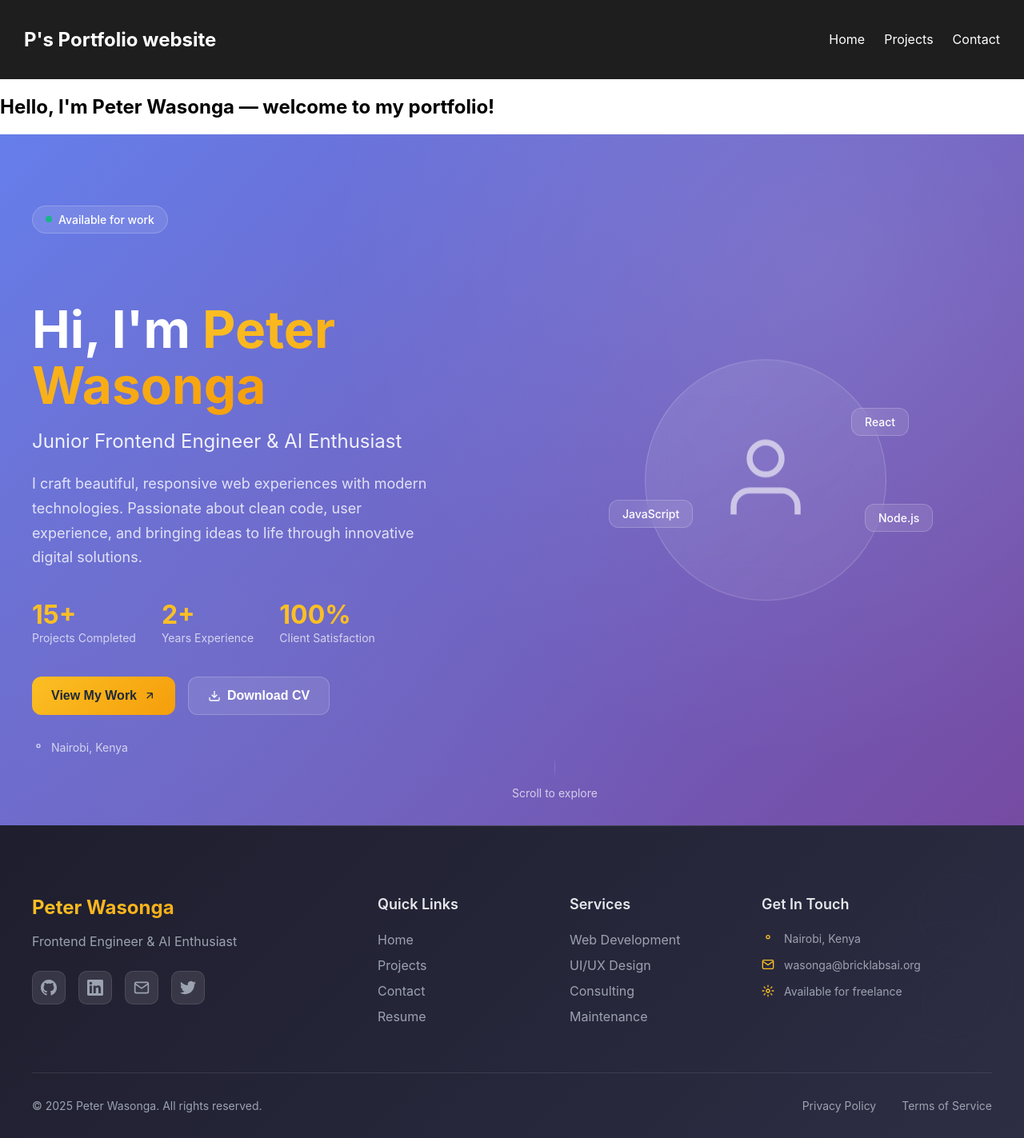
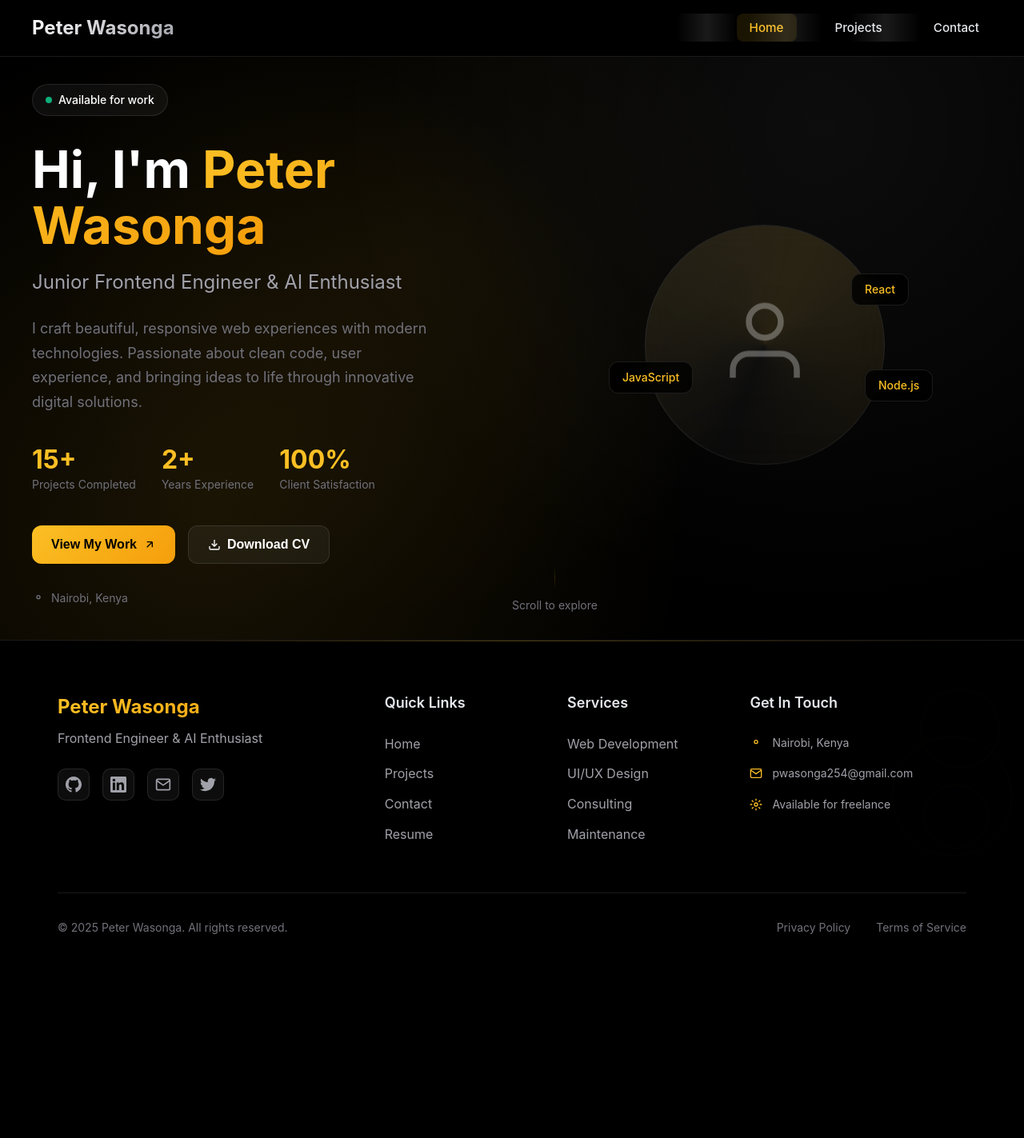
Before and after one commit to Truepele001/portfolio-site, a React (Create React App) app: page / in a window 1280 px wide. Shown: the whole page at 80% size. After the commit the page ends 1204 px from the top, so only its background shows below. Built offline with nearby package versions, Linux system fonts and the light colour scheme.

Commit message:
Black Theme Portfolio with Working Links

```diff
--- a/public/index.html
+++ b/public/index.html
@@ -7,37 +7,41 @@
     <meta name="theme-color" content="#000000" />
     <meta
       name="description"
-      content="Web site created using create-react-app"
+      content="Peter Wasonga - Junior Frontend Engineer & AI Enthusiast. Crafting beautiful, responsive web experiences with modern technologies."
     />
+    <meta name="keywords" content="Peter Wasonga, Frontend Engineer, React Developer, JavaScript, Web Development, AI Enthusiast, Portfolio" />
+    <meta name="author" content="Peter Wasonga" />
+
+    <!-- Open Graph / Facebook -->
+    <meta property="og:type" content="website" />
+    <meta property="og:url" content="https://peterwasonga.dev/" />
+    <meta property="og:title" content="Peter Wasonga - Frontend Engineer & AI Enthusiast" />
+    <meta property="og:description" content="Crafting beautiful, responsive web experiences with modern technologies." />
+
+    <!-- Twitter -->
+    <meta property="twitter:card" content="summary_large_image" />
+    <meta property="twitter:url" content="https://peterwasonga.dev/" />
+    <meta property="twitter:title" content="Peter Wasonga - Frontend Engineer & AI Enthusiast" />
+    <meta property="twitter:description" content="Crafting beautiful, responsive web experiences with modern technologies." />
+
     <link rel="apple-touch-icon" href="%PUBLIC_URL%/logo192.png" />
-    <!--
-      manifest.json provides metadata used when your web app is installed on a
-      user's mobile device or desktop. See https://developers.google.com/web/fundamentals/web-app-manifest/
-    -->
     <link rel="manifest" href="%PUBLIC_URL%/manifest.json" />
-    <!--
-      Notice the use of %PUBLIC_URL% in the tags above.
-      It will be replaced with the URL of the `public` folder during the build.
-      Only files inside the `public` folder can be referenced from the HTML.
 
-      Unlike "/favicon.ico" or "favicon.ico", "%PUBLIC_URL%/favicon.ico" will
-      work correctly both with client-side routing and a non-root public URL.
-      Learn how to configure a non-root public URL by running `npm run build`.
-    -->
-    <title>React App</title>
+    <!-- Google Fonts -->
+    <link rel="preconnect" href="https://fonts.googleapis.com">
+    <link rel="preconnect" href="https://fonts.gstatic.com" crossorigin>
+    <link href="https://fonts.googleapis.com/css2?family=Inter:wght@300;400;500;600;700;800;900&display=swap" rel="stylesheet">
+
+    <title>Peter Wasonga - Frontend Engineer & AI Enthusiast</title>
+
+    <style>
+      body {
+        font-family: 'Inter', -apple-system, BlinkMacSystemFont, 'Segoe UI', 'Roboto', 'Oxygen', 'Ubuntu', 'Cantarell', 'Fira Sans', 'Droid Sans', 'Helvetica Neue', sans-serif;
+      }
+    </style>
   </head>
   <body>
     <noscript>You need to enable JavaScript to run this app.</noscript>
     <div id="root"></div>
-    <!--
-      This HTML file is a template.
-      If you open it directly in the browser, you will see an empty page.
-
-      You can add webfonts, meta tags, or analytics to this file.
-      The build step will place the bundled scripts into the <body> tag.
-
-      To begin the development, run `npm start` or `yarn start`.
-      To create a production bundle, use `npm run build` or `yarn build`.
-    -->
   </body>
 </html>
--- a/src/components/Footer.css
+++ b/src/components/Footer.css
@@ -1,8 +1,9 @@
 .footer {
-  background: linear-gradient(135deg, #1e1e2e 0%, #2d2d44 100%);
+  background: #000000;
   color: white;
   position: relative;
   overflow: hidden;
+  border-top: 1px solid rgba(255, 255, 255, 0.1);
 }
 
 .footer::before {
@@ -12,7 +13,7 @@
   left: 0;
   right: 0;
   height: 1px;
-  background: linear-gradient(90deg, transparent, rgba(255, 255, 255, 0.2), transparent);
+  background: linear-gradient(90deg, transparent, rgba(251, 191, 36, 0.3), transparent);
 }
 
 .footer-container {
@@ -48,7 +49,7 @@
 }
 
 .footer-section p {
-  color: #9ca3af;
+  color: #a1a1aa;
   line-height: 1.6;
   margin-bottom: 1.5rem;
 }
@@ -64,19 +65,38 @@
   justify-content: center;
   width: 40px;
   height: 40px;
-  background: rgba(255, 255, 255, 0.1);
+  background: rgba(255, 255, 255, 0.05);
   border-radius: 10px;
-  color: #9ca3af;
+  color: #a1a1aa;
   transition: all 0.3s ease;
   backdrop-filter: blur(10px);
   border: 1px solid rgba(255, 255, 255, 0.1);
+  text-decoration: none;
+  position: relative;
+  overflow: hidden;
+}
+
+.social-link::before {
+  content: '';
+  position: absolute;
+  top: 0;
+  left: -100%;
+  width: 100%;
+  height: 100%;
+  background: linear-gradient(90deg, transparent, rgba(251, 191, 36, 0.2), transparent);
+  transition: left 0.5s ease;
+}
+
+.social-link:hover::before {
+  left: 100%;
 }
 
 .social-link:hover {
-  background: rgba(251, 191, 36, 0.2);
+  background: rgba(251, 191, 36, 0.1);
   color: #fbbf24;
   transform: translateY(-2px);
   box-shadow: 0 8px 25px rgba(251, 191, 36, 0.2);
+  border-color: rgba(251, 191, 36, 0.3);
 }
 
 .footer-links {
@@ -90,7 +110,7 @@
 }
 
 .footer-links a {
-  color: #9ca3af;
+  color: #a1a1aa;
   text-decoration: none;
   transition: all 0.3s ease;
   position: relative;
@@ -127,7 +147,7 @@
   display: flex;
   align-items: center;
   gap: 0.75rem;
-  color: #9ca3af;
+  color: #a1a1aa;
   font-size: 0.875rem;
 }
 
@@ -150,7 +170,7 @@
 }
 
 .footer-bottom p {
-  color: #9ca3af;
+  color: #71717a;
   margin: 0;
   font-size: 0.875rem;
 }
@@ -161,7 +181,7 @@
 }
 
 .footer-bottom-links a {
-  color: #9ca3af;
+  color: #71717a;
   text-decoration: none;
   font-size: 0.875rem;
   transition: color 0.3s ease;
@@ -183,7 +203,7 @@
 
 .decoration-circle {
   position: absolute;
-  border: 1px solid rgba(255, 255, 255, 0.2);
+  border: 1px solid rgba(251, 191, 36, 0.2);
   border-radius: 50%;
   animation: rotate 20s linear infinite;
 }
--- a/src/components/Footer.js
+++ b/src/components/Footer.js
@@ -14,23 +14,23 @@
               <p>Frontend Engineer & AI Enthusiast</p>
             </div>
             <div className="footer-social">
-              <a href="https://github.com/yourusername" target="_blank" rel="noopener noreferrer" className="social-link">
+              <a href="https://github.com/Truepele001" target="_blank" rel="noopener noreferrer" className="social-link">
                 <svg width="20" height="20" viewBox="0 0 24 24" fill="currentColor">
                   <path d="M12 0C5.374 0 0 5.373 0 12 0 17.302 3.438 21.8 8.207 23.387c.599.111.793-.261.793-.577v-2.234c-3.338.726-4.033-1.416-4.033-1.416-.546-1.387-1.333-1.756-1.333-1.756-1.089-.745.083-.729.083-.729 1.205.084 1.839 1.237 1.839 1.237 1.07 1.834 2.807 1.304 3.492.997.107-.775.418-1.305.762-1.604-2.665-.305-5.467-1.334-5.467-5.931 0-1.311.469-2.381 1.236-3.221-.124-.303-.535-1.524.117-3.176 0 0 1.008-.322 3.301 1.23A11.509 11.509 0 0112 5.803c1.02.005 2.047.138 3.006.404 2.291-1.552 3.297-1.23 3.297-1.23.653 1.653.242 2.874.118 3.176.77.84 1.235 1.911 1.235 3.221 0 4.609-2.807 5.624-5.479 5.921.43.372.823 1.102.823 2.222v3.293c0 .319.192.694.801.576C20.566 21.797 24 17.3 24 12c0-6.627-5.373-12-12-12z"/>
                 </svg>
               </a>
-              <a href="https://linkedin.com/in/yourusername" target="_blank" rel="noopener noreferrer" className="social-link">
+              <a href="https://www.linkedin.com/in/peterwasonga" target="_blank" rel="noopener noreferrer" className="social-link">
                 <svg width="20" height="20" viewBox="0 0 24 24" fill="currentColor">
                   <path d="M20.447 20.452h-3.554v-5.569c0-1.328-.027-3.037-1.852-3.037-1.853 0-2.136 1.445-2.136 2.939v5.667H9.351V9h3.414v1.561h.046c.477-.9 1.637-1.85 3.37-1.85 3.601 0 4.267 2.37 4.267 5.455v6.286zM5.337 7.433c-1.144 0-2.063-.926-2.063-2.065 0-1.138.92-2.063 2.063-2.063 1.14 0 2.064.925 2.064 2.063 0 1.139-.925 2.065-2.064 2.065zm1.782 13.019H3.555V9h3.564v11.452zM22.225 0H1.771C.792 0 0 .774 0 1.729v20.542C0 23.227.792 24 1.771 24h20.451C23.2 24 24 23.227 24 22.271V1.729C24 .774 23.2 0 22.222 0h.003z"/>
                 </svg>
               </a>
-              <a href="mailto:youremail@example.com" className="social-link">
+              <a href="mailto:pwasonga254@gmail.com" className="social-link">
                 <svg width="20" height="20" viewBox="0 0 24 24" fill="none" stroke="currentColor" strokeWidth="2">
                   <path d="M4 4H20C21.1 4 22 4.9 22 6V18C22 19.1 21.1 20 20 20H4C2.9 20 2 19.1 2 18V6C2 4.9 2.9 4 4 4Z"/>
                   <polyline points="22,6 12,13 2,6"/>
                 </svg>
               </a>
-              <a href="https://twitter.com/yourusername" target="_blank" rel="noopener noreferrer" className="social-link">
+              <a href="https://twitter.com/peterwasonga" target="_blank" rel="noopener noreferrer" className="social-link">
                 <svg width="20" height="20" viewBox="0 0 24 24" fill="currentColor">
                   <path d="M23.953 4.57a10 10 0 01-2.825.775 4.958 4.958 0 002.163-2.723c-.951.555-2.005.959-3.127 1.184a4.92 4.92 0 00-8.384 4.482C7.69 8.095 4.067 6.13 1.64 3.162a4.822 4.822 0 00-.666 2.475c0 1.71.87 3.213 2.188 4.096a4.904 4.904 0 01-2.228-.616v.06a4.923 4.923 0 003.946 4.827 4.996 4.996 0 01-2.212.085 4.936 4.936 0 004.604 3.417 9.867 9.867 0 01-6.102 2.105c-.39 0-.779-.023-1.17-.067a13.995 13.995 0 007.557 2.209c9.053 0 13.998-7.496 13.998-13.985 0-.21 0-.42-.015-.63A9.935 9.935 0 0024 4.59z"/>
                 </svg>
@@ -73,7 +73,7 @@
                   <path d="M4 4H20C21.1 4 22 4.9 22 6V18C22 19.1 21.1 20 20 20H4C2.9 20 2 19.1 2 18V6C2 4.9 2.9 4 4 4Z"/>
                   <polyline points="22,6 12,13 2,6"/>
                 </svg>
-                <span>wasonga@bricklabsai.org</span>
+                <span>pwasonga254@gmail.com</span>
               </div>
               <div className="contact-item">
                 <svg width="16" height="16" viewBox="0 0 24 24" fill="none" stroke="currentColor" strokeWidth="2">
--- a/src/components/Hero.css
+++ b/src/components/Hero.css
@@ -1,12 +1,13 @@
 .hero {
   min-height: 100vh;
-  background: linear-gradient(135deg, #667eea 0%, #764ba2 100%);
+  background: #000000;
   position: relative;
   overflow: hidden;
   display: flex;
   align-items: center;
   justify-content: center;
   padding: 2rem;
+  padding-top: 6rem;
 }
 
 .hero::before {
@@ -17,8 +18,9 @@
   right: 0;
   bottom: 0;
   background:
-    radial-gradient(circle at 20% 80%, rgba(120, 119, 198, 0.3) 0%, transparent 50%),
-    radial-gradient(circle at 80% 20%, rgba(255, 255, 255, 0.1) 0%, transparent 50%);
+    radial-gradient(circle at 20% 80%, rgba(251, 191, 36, 0.1) 0%, transparent 50%),
+    radial-gradient(circle at 80% 20%, rgba(255, 255, 255, 0.05) 0%, transparent 50%),
+    radial-gradient(circle at 40% 40%, rgba(251, 191, 36, 0.05) 0%, transparent 50%);
   pointer-events: none;
 }
 
@@ -41,9 +43,9 @@
   display: inline-flex;
   align-items: center;
   gap: 0.5rem;
-  background: rgba(255, 255, 255, 0.1);
+  background: rgba(255, 255, 255, 0.05);
   backdrop-filter: blur(10px);
-  border: 1px solid rgba(255, 255, 255, 0.2);
+  border: 1px solid rgba(255, 255, 255, 0.1);
   padding: 0.5rem 1rem;
   border-radius: 50px;
   font-size: 0.875rem;
@@ -83,7 +85,7 @@
 .hero-subtitle {
   font-size: clamp(1.25rem, 3vw, 1.5rem);
   font-weight: 400;
-  color: rgba(255, 255, 255, 0.9);
+  color: #a1a1aa;
   margin-bottom: 1.5rem;
   animation: fadeInUp 0.6s ease-out 0.2s both;
 }
@@ -91,7 +93,7 @@
 .hero-description {
   font-size: 1.125rem;
   line-height: 1.7;
-  color: rgba(255, 255, 255, 0.8);
+  color: #71717a;
   margin-bottom: 2.5rem;
   max-width: 500px;
   animation: fadeInUp 0.6s ease-out 0.3s both;
@@ -119,7 +121,7 @@
 
 .stat-label {
   font-size: 0.875rem;
-  color: rgba(255, 255, 255, 0.7);
+  color: #71717a;
   margin-top: 0.25rem;
 }
 
@@ -142,11 +144,28 @@
   cursor: pointer;
   transition: all 0.3s ease;
   text-decoration: none;
+  position: relative;
+  overflow: hidden;
 }
 
 .btn-primary {
   background: linear-gradient(135deg, #fbbf24, #f59e0b);
-  color: #1f2937;
+  color: #000000;
+}
+
+.btn-primary::before {
+  content: '';
+  position: absolute;
+  top: 0;
+  left: -100%;
+  width: 100%;
+  height: 100%;
+  background: linear-gradient(90deg, transparent, rgba(255, 255, 255, 0.2), transparent);
+  transition: left 0.5s ease;
+}
+
+.btn-primary:hover::before {
+  left: 100%;
 }
 
 .btn-primary:hover {
@@ -155,22 +174,23 @@
 }
 
 .btn-secondary {
-  background: rgba(255, 255, 255, 0.1);
+  background: rgba(255, 255, 255, 0.05);
   color: white;
-  border: 1px solid rgba(255, 255, 255, 0.2);
+  border: 1px solid rgba(255, 255, 255, 0.1);
   backdrop-filter: blur(10px);
 }
 
 .btn-secondary:hover {
-  background: rgba(255, 255, 255, 0.2);
+  background: rgba(255, 255, 255, 0.1);
   transform: translateY(-2px);
+  border-color: rgba(251, 191, 36, 0.3);
 }
 
 .hero-location {
   display: flex;
   align-items: center;
   gap: 0.5rem;
-  color: rgba(255, 255, 255, 0.7);
+  color: #71717a;
   font-size: 0.875rem;
   animation: fadeInUp 0.6s ease-out 0.6s both;
 }
@@ -192,22 +212,42 @@
   width: 100%;
   height: 100%;
   border-radius: 50%;
-  background: linear-gradient(135deg, rgba(255, 255, 255, 0.1), rgba(255, 255, 255, 0.05));
+  background: linear-gradient(135deg, rgba(255, 255, 255, 0.05), rgba(255, 255, 255, 0.02));
   backdrop-filter: blur(20px);
-  border: 1px solid rgba(255, 255, 255, 0.2);
+  border: 1px solid rgba(255, 255, 255, 0.1);
   display: flex;
   align-items: center;
   justify-content: center;
   animation: float 6s ease-in-out infinite;
+  position: relative;
+  overflow: hidden;
+}
+
+.hero-image::before {
+  content: '';
+  position: absolute;
+  top: -50%;
+  left: -50%;
+  width: 200%;
+  height: 200%;
+  background: conic-gradient(from 0deg, transparent, rgba(251, 191, 36, 0.1), transparent);
+  animation: rotate 10s linear infinite;
 }
 
 .image-placeholder {
-  color: rgba(255, 255, 255, 0.6);
+  color: rgba(255, 255, 255, 0.3);
+  position: relative;
+  z-index: 1;
 }
 
 @keyframes float {
   0%, 100% { transform: translateY(0px); }
   50% { transform: translateY(-20px); }
+}
+
+@keyframes rotate {
+  from { transform: rotate(0deg); }
+  to { transform: rotate(360deg); }
 }
 
 .floating-elements {
@@ -221,14 +261,14 @@
 
 .floating-card {
   position: absolute;
-  background: rgba(255, 255, 255, 0.1);
+  background: rgba(0, 0, 0, 0.8);
   backdrop-filter: blur(10px);
-  border: 1px solid rgba(255, 255, 255, 0.2);
+  border: 1px solid rgba(255, 255, 255, 0.1);
   border-radius: 12px;
   padding: 0.5rem 1rem;
   font-size: 0.875rem;
   font-weight: 500;
-  color: white;
+  color: #fbbf24;
   animation: floatAround 8s ease-in-out infinite;
 }
 
@@ -266,7 +306,7 @@
   flex-direction: column;
   align-items: center;
   gap: 0.5rem;
-  color: rgba(255, 255, 255, 0.7);
+  color: #71717a;
   font-size: 0.875rem;
   animation: fadeInUp 0.6s ease-out 0.8s both;
 }
@@ -274,7 +314,7 @@
 .scroll-line {
   width: 1px;
   height: 30px;
-  background: linear-gradient(to bottom, transparent, rgba(255, 255, 255, 0.5), transparent);
+  background: linear-gradient(to bottom, transparent, rgba(251, 191, 36, 0.5), transparent);
   animation: scrollLine 2s ease-in-out infinite;
 }
 
@@ -298,6 +338,7 @@
 @media (max-width: 768px) {
   .hero {
     padding: 1rem;
+    padding-top: 5rem;
   }
 
   .hero-container {
--- a/src/components/Hero.js
+++ b/src/components/Hero.js
@@ -2,6 +2,15 @@
 import './Hero.css';
 
 export default function Hero() {
+  const handleViewWork = () => {
+    window.open('https://github.com/Truepele001', '_blank');
+  };
+
+  const handleDownloadCV = () => {
+    // You can replace this with an actual CV download link
+    alert('CV download will be available soon!');
+  };
+
   return (
     <section className="hero">
       <div className="hero-container">
@@ -41,13 +50,13 @@
           </div>
 
           <div className="hero-actions">
-            <button className="btn-primary">
+            <button className="btn-primary" onClick={handleViewWork}>
               <span>View My Work</span>
               <svg width="16" height="16" viewBox="0 0 24 24" fill="none" stroke="currentColor" strokeWidth="2">
                 <path d="M7 17L17 7M17 7H7M17 7V17"/>
               </svg>
             </button>
-            <button className="btn-secondary">
+            <button className="btn-secondary" onClick={handleDownloadCV}>
               <svg width="16" height="16" viewBox="0 0 24 24" fill="none" stroke="currentColor" strokeWidth="2">
                 <path d="M21 15V19A2 2 0 0 1 19 21H5A2 2 0 0 1 3 19V15"/>
                 <polyline points="7,10 12,15 17,10"/>
--- a/src/components/Navbar.css
+++ b/src/components/Navbar.css
@@ -1,19 +1,181 @@
 .navbar {
-  background-color: #1e1e1e;
-  padding: 15px 30px;
-  color: #fff;
+  background: #000000;
+  backdrop-filter: blur(20px);
+  border-bottom: 1px solid rgba(255, 255, 255, 0.1);
+  padding: 1rem 2rem;
+  position: fixed;
+  top: 0;
+  left: 0;
+  right: 0;
+  z-index: 1000;
+  transition: all 0.3s ease;
+}
+
+.navbar.scrolled {
+  background: rgba(0, 0, 0, 0.95);
+  backdrop-filter: blur(20px);
+}
+
+.navbar-container {
+  max-width: 1200px;
+  margin: 0 auto;
   display: flex;
   justify-content: space-between;
   align-items: center;
 }
 
+.navbar-brand {
+  font-size: 1.5rem;
+  font-weight: 700;
+  background: linear-gradient(135deg, #ffffff, #a1a1aa);
+  -webkit-background-clip: text;
+  -webkit-text-fill-color: transparent;
+  background-clip: text;
+  text-decoration: none;
+  transition: all 0.3s ease;
+}
+
+.navbar-brand:hover {
+  background: linear-gradient(135deg, #fbbf24, #f59e0b);
+  -webkit-background-clip: text;
+  -webkit-text-fill-color: transparent;
+  background-clip: text;
+}
+
 .nav-links {
   list-style: none;
   display: flex;
-  gap: 1.5rem;
+  gap: 2rem;
+  margin: 0;
+  padding: 0;
+  align-items: center;
 }
 
 .nav-links li a {
-  color: white;
+  color: #e5e7eb;
   text-decoration: none;
+  font-weight: 500;
+  font-size: 0.95rem;
+  padding: 0.5rem 1rem;
+  border-radius: 8px;
+  transition: all 0.3s ease;
+  position: relative;
+  overflow: hidden;
 }
+
+.nav-links li a::before {
+  content: '';
+  position: absolute;
+  top: 0;
+  left: -100%;
+  width: 100%;
+  height: 100%;
+  background: linear-gradient(90deg, transparent, rgba(255, 255, 255, 0.1), transparent);
+  transition: left 0.5s ease;
+}
+
+.nav-links li a:hover::before {
+  left: 100%;
+}
+
+.nav-links li a:hover {
+  color: #fbbf24;
+  background: rgba(255, 255, 255, 0.05);
+  transform: translateY(-1px);
+}
+
+.nav-links li a.active {
+  color: #fbbf24;
+  background: rgba(251, 191, 36, 0.1);
+}
+
+.mobile-menu-toggle {
+  display: none;
+  background: none;
+  border: none;
+  color: #e5e7eb;
+  font-size: 1.5rem;
+  cursor: pointer;
+  padding: 0.5rem;
+  border-radius: 8px;
+  transition: all 0.3s ease;
+}
+
+.mobile-menu-toggle:hover {
+  background: rgba(255, 255, 255, 0.1);
+  color: #fbbf24;
+}
+
+.mobile-menu {
+  display: none;
+  position: absolute;
+  top: 100%;
+  left: 0;
+  right: 0;
+  background: rgba(0, 0, 0, 0.98);
+  backdrop-filter: blur(20px);
+  border-top: 1px solid rgba(255, 255, 255, 0.1);
+  padding: 1rem 0;
+}
+
+.mobile-menu.active {
+  display: block;
+  animation: slideDown 0.3s ease;
+}
+
+@keyframes slideDown {
+  from {
+    opacity: 0;
+    transform: translateY(-10px);
+  }
+  to {
+    opacity: 1;
+    transform: translateY(0);
+  }
+}
+
+.mobile-nav-links {
+  list-style: none;
+  padding: 0;
+  margin: 0;
+  display: flex;
+  flex-direction: column;
+}
+
+.mobile-nav-links li a {
+  display: block;
+  color: #e5e7eb;
+  text-decoration: none;
+  padding: 1rem 2rem;
+  font-weight: 500;
+  transition: all 0.3s ease;
+  border-left: 3px solid transparent;
+}
+
+.mobile-nav-links li a:hover,
+.mobile-nav-links li a.active {
+  color: #fbbf24;
+  background: rgba(251, 191, 36, 0.1);
+  border-left-color: #fbbf24;
+}
+
+/* Responsive Design */
+@media (max-width: 768px) {
+  .navbar {
+    padding: 1rem;
+  }
+
+  .nav-links {
+    display: none;
+  }
+
+  .mobile-menu-toggle {
+    display: block;
+  }
+}
+
+@media (max-width: 480px) {
+  .navbar-brand {
+    font-size: 1.25rem;
+  }
+}
--- a/src/components/Navbar.js
+++ b/src/components/Navbar.js
@@ -1,15 +1,103 @@
-import { Link } from 'react-router-dom';
+import React, { useState, useEffect } from 'react';
+import { Link, useLocation } from 'react-router-dom';
 import './Navbar.css';
 
 export default function Navbar() {
+  const [isScrolled, setIsScrolled] = useState(false);
+  const [isMobileMenuOpen, setIsMobileMenuOpen] = useState(false);
+  const location = useLocation();
+
+  useEffect(() => {
+    const handleScroll = () => {
+      setIsScrolled(window.scrollY > 50);
+    };
+
+    window.addEventListener('scroll', handleScroll);
+    return () => window.removeEventListener('scroll', handleScroll);
+  }, []);
+
+  const toggleMobileMenu = () => {
+    setIsMobileMenuOpen(!isMobileMenuOpen);
+  };
+
+  const closeMobileMenu = () => {
+    setIsMobileMenuOpen(false);
+  };
+
   return (
-    <nav className="navbar">
-      <h1>P's Portfolio website</h1>
-      <ul className="nav-links">
-        <li><Link to="/">Home</Link></li>
-        <li><Link to="/projects">Projects</Link></li>
-        <li><Link to="/contact">Contact</Link></li>
-      </ul>
+    <nav className={`navbar ${isScrolled ? 'scrolled' : ''}`}>
+      <div className="navbar-container">
+        <Link to="/" className="navbar-brand" onClick={closeMobileMenu}>
+          Peter Wasonga
+        </Link>
+
+        <ul className="nav-links">
+          <li>
+            <Link
+              to="/"
+              className={location.pathname === '/' ? 'active' : ''}
+            >
+              Home
+            </Link>
+          </li>
+          <li>
+            <Link
+              to="/projects"
+              className={location.pathname === '/projects' ? 'active' : ''}
+            >
+              Projects
+            </Link>
+          </li>
+          <li>
+            <Link
+              to="/contact"
+              className={location.pathname === '/contact' ? 'active' : ''}
+            >
+              Contact
+            </Link>
+          </li>
+        </ul>
+
+        <button
+          className="mobile-menu-toggle"
+          onClick={toggleMobileMenu}
+          aria-label="Toggle mobile menu"
+        >
+          {isMobileMenuOpen ? '✕' : '☰'}
+        </button>
+      </div>
+
+      <div className={`mobile-menu ${isMobileMenuOpen ? 'active' : ''}`}>
+        <ul className="mobile-nav-links">
+          <li>
+            <Link
+              to="/"
+              className={location.pathname === '/' ? 'active' : ''}
+              onClick={closeMobileMenu}
+            >
+              Home
+            </Link>
+          </li>
+          <li>
+            <Link
+              to="/projects"
+              className={location.pathname === '/projects' ? 'active' : ''}
+              onClick={closeMobileMenu}
+            >
+              Projects
+            </Link>
+          </li>
+          <li>
+            <Link
+              to="/contact"
+              className={location.pathname === '/contact' ? 'active' : ''}
+              onClick={closeMobileMenu}
+            >
+              Contact
+            </Link>
+          </li>
+        </ul>
+      </div>
     </nav>
   );
 }
--- a/src/index.css
+++ b/src/index.css
@@ -1,3 +1,9 @@
+* {
+  margin: 0;
+  padding: 0;
+  box-sizing: border-box;
+}
+
 body {
   margin: 0;
   font-family: -apple-system, BlinkMacSystemFont, 'Segoe UI', 'Roboto', 'Oxygen',
@@ -5,9 +11,56 @@
     sans-serif;
   -webkit-font-smoothing: antialiased;
   -moz-osx-font-smoothing: grayscale;
+  background-color: #000000;
+  color: #ffffff;
+  line-height: 1.6;
 }
 
 code {
   font-family: source-code-pro, Menlo, Monaco, Consolas, 'Courier New',
     monospace;
 }
+
+html {
+  scroll-behavior: smooth;
+}
+
+/* Custom scrollbar */
+::-webkit-scrollbar {
+  width: 8px;
+}
+
+::-webkit-scrollbar-track {
+  background: #000000;
+}
+
+::-webkit-scrollbar-thumb {
+  background: #fbbf24;
+  border-radius: 4px;
+}
+
+::-webkit-scrollbar-thumb:hover {
+  background: #f59e0b;
+}
+
+/* Selection styles */
+::selection {
+  background: rgba(251, 191, 36, 0.3);
+  color: #ffffff;
+}
+
+::-moz-selection {
+  background: rgba(251, 191, 36, 0.3);
+  color: #ffffff;
+}
+
+/* Focus styles */
+*:focus {
+  outline: 2px solid #fbbf24;
+  outline-offset: 2px;
+}
+
+/* Smooth transitions for all elements */
+* {
+  transition: color 0.3s ease, background-color 0.3s ease, border-color 0.3s ease, transform 0.3s ease, opacity 0.3s ease;
+}
--- a/src/pages/Home.js
+++ b/src/pages/Home.js
@@ -3,8 +3,7 @@
 
 export default function Home() {
   return (
-    <div>
-      <h2>Hello, I'm Peter Wasonga — welcome to my portfolio!</h2>
+    <div style={{ background: '#000000' }}>
       <Hero />
     </div>
   );
```
